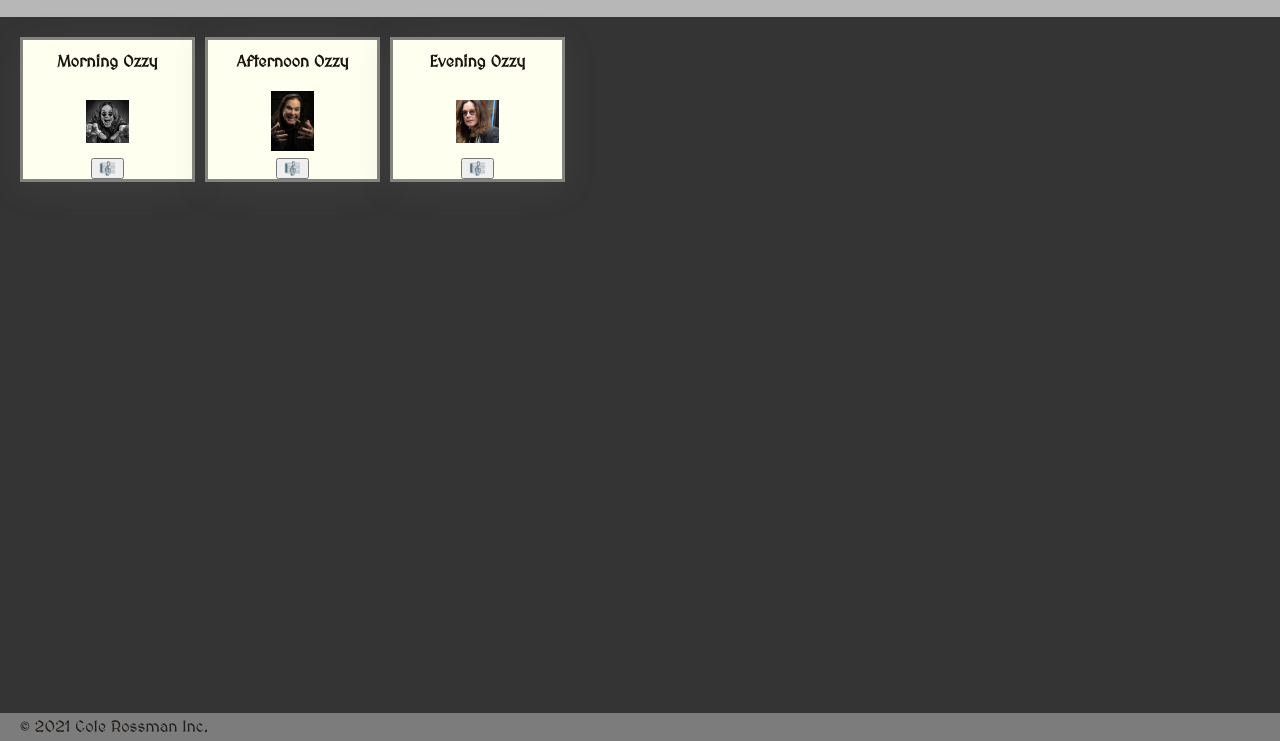
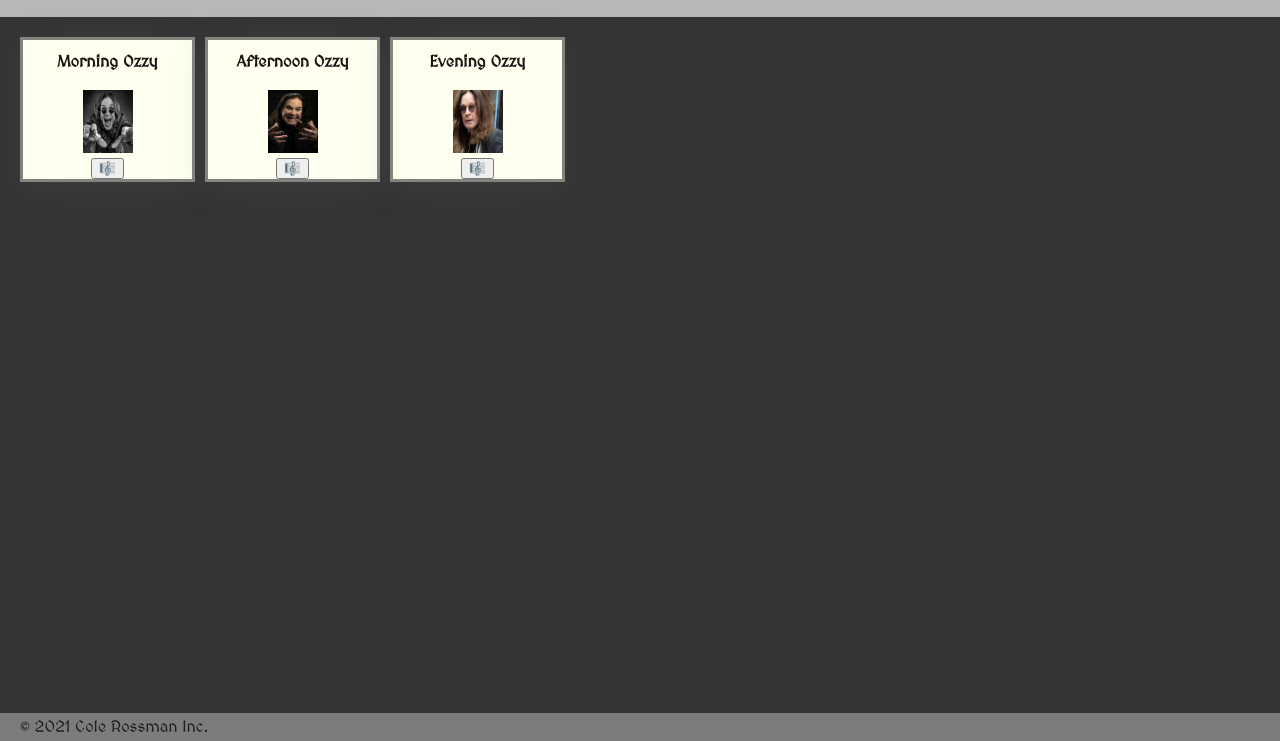
Before and after one commit to Cole-Rossman/New-Jukebox-Project, a plain HTML site: page index.html in a window 1280 px wide. Shown: the part 59-800 px from the top of the page. Drawn offline with Linux system fonts and the light colour scheme.

Commit message:
Ozzy Progress CSS

```diff
--- a/styles/global.css
+++ b/styles/global.css
@@ -65,7 +65,8 @@ h2 {
 }
 
 img {
-    width: 43px;
+    width: 50px;
+    height: 63px;
 }
 
 button {
```
